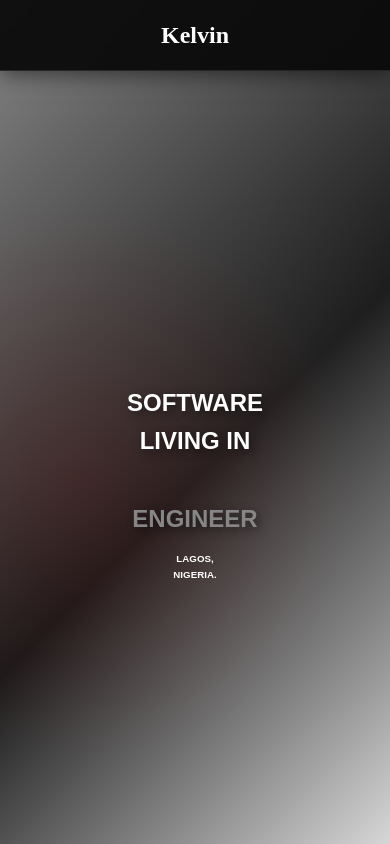
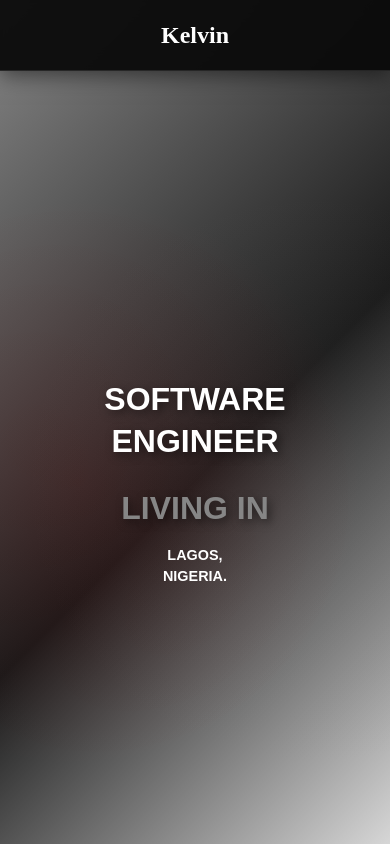
Before and after one commit to Kelvin-Ofili/react-portfolio, a React (Create React App) app: page / in a window 390 px wide. Shown: the top 844 px of the page. Built offline with nearby package versions, Linux system fonts and the light colour scheme; a web font is replaced by a local one.

Commit message:
corrected text

```diff
--- a/src/pages/SinglePage/index.tsx
+++ b/src/pages/SinglePage/index.tsx
@@ -80,10 +80,10 @@ const SinglePage = () => {
 				<div className={styles.heroContent}>
 					<div className={styles.heroLeft}>
 						<h1>SOFTWARE</h1>
-						<h1>LIVING IN</h1>
+						<h1>ENGINEER</h1>
 					</div>
 					<div className={styles.heroRight}>
-						<h1>ENGINEER</h1>
+						<h1>LIVING IN</h1>
 						<div className={styles.location}>
 							<h4>LAGOS,</h4>
 							<h4>NIGERIA.</h4>
--- a/src/pages/SinglePage/styles.module.scss
+++ b/src/pages/SinglePage/styles.module.scss
@@ -106,12 +106,16 @@
 
 .heroContent {
 	display: flex;
+	flex-wrap: wrap;
 	gap: 60px;
 	align-items: center;
+	justify-content: center;
 	font-family: "Aclonica", sans-serif;
 	font-size: calc(2vw + 1vh);
 	z-index: 1;
 	animation: fadeInUp 1s ease-out;
+	max-width: 90%;
+	margin: 0 auto;
 
 	h1 {
 		margin: 10px 0;
@@ -375,11 +379,12 @@ section {
 
 	.heroContent {
 		flex-direction: column;
-		gap: 30px;
-		text-align: center;
+		gap: 20px;
+		font-size: calc(3vw + 1.5vh);
 
 		h1 {
-			font-size: 2rem;
+			font-size: 2.5rem;
+			margin: 5px 0;
 		}
 	}
 
@@ -428,8 +433,13 @@ section {
 		justify-content: center;
 	}
 
-	.heroContent h1 {
-		font-size: 1.5rem;
+	.heroContent {
+		font-size: calc(4vw + 1vh);
+
+		h1 {
+			font-size: 2rem;
+			margin: 5px 0;
+		}
 	}
 
 	.sectionTitle {
```
